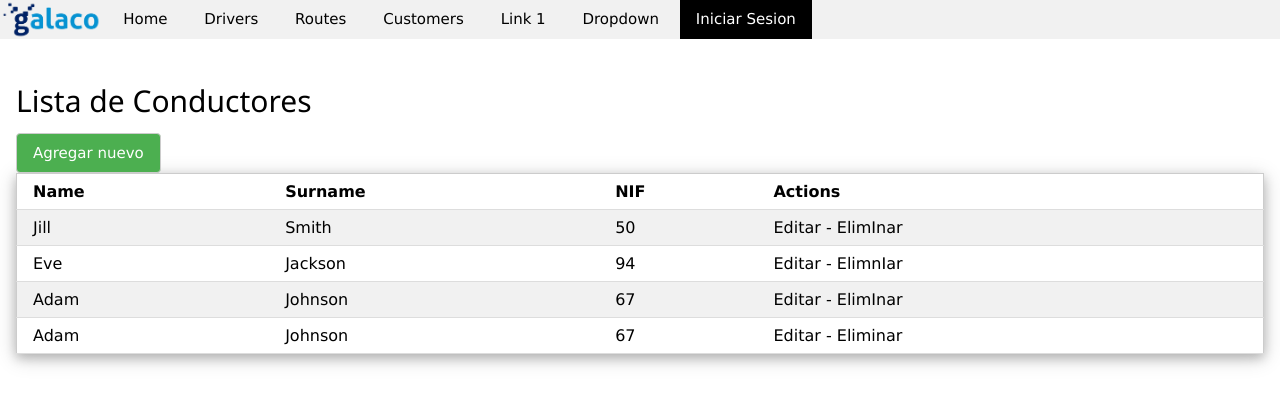
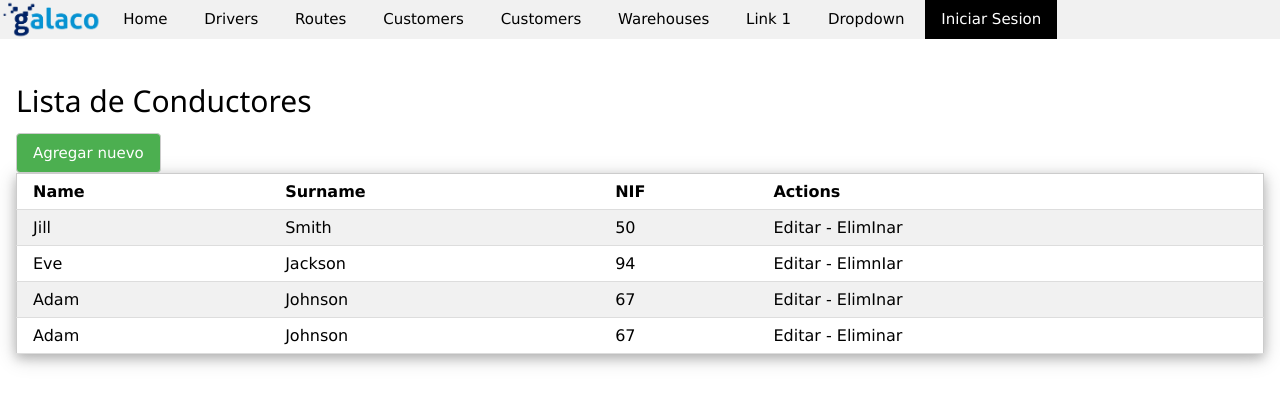
Before and after one commit to djcesargarcia/grupogalaco, a Django app: page /drivers in a window 1280 px wide. Shown: the top 405 px of the page. Run offline with Django 4.2, Linux system fonts and the light colour scheme.

Commit message:
News Changes Paths Urls and Views. Add to .gitignore a new directory.

```diff
--- a/transport/templates/navbar.html
+++ b/transport/templates/navbar.html
@@ -4,6 +4,8 @@
   <a href="{% url 'drivers' %}" class="w3-bar-item w3-button">Drivers</a>
   <a href="{% url 'routes' %}" class="w3-bar-item w3-button">Routes</a>
   <a href="{% url 'customers' %}" class="w3-bar-item w3-button">Customers</a>
+  <a href="{% url 'users' %}" class="w3-bar-item w3-button">Customers</a>
+  <a href="{% url 'warehouses' %}" class="w3-bar-item w3-button">Warehouses</a>
   <a href="#" class="w3-bar-item w3-button">Link 1</a>
   <div class="w3-dropdown-hover">
     <button class="w3-button">Dropdown</button>
--- a/transport/urls.py
+++ b/transport/urls.py
@@ -10,5 +10,6 @@ urlpatterns = [
     path('routes', views.routes, name="routes"),
     path('routes', views.create, name="create"),
     path('routes', views.edit, name="edit"),
-    path('customers', views.customers, name="customers")
+    path('customers', views.customers, name="customers"),
+    path('warehouses', views.warehouses, name="warehouses")
 ]
--- a/transport/views.py
+++ b/transport/views.py
@@ -14,10 +14,13 @@ def drivers(request):
     return render(request, 'drivers/index.html')
 
 def create(request):
-    return render(request,'drivers/crear.html')
+    return render(request, 'drivers/create.html')
 
 def edit(request):
-    return render(request, 'drivers/editar')
+    return render(request, 'drivers/edit.html')
+
+def form(request):
+    return render(request, 'drivers/form.html')
 
 #Path for Home.
 
@@ -29,9 +32,44 @@ def home(request):
 def routes(request):
     return render(request, 'routes/index.html')
 
+def create(request):
+    return render(request, 'routes/create.html')
+
+def edit(request):
+    return render(request, 'routes/edit.html')
+
+def form(request):
+    return render(request, 'routes/form.html')
+
 #Path for Customers.
 
 def customers(request):
     return render(request, 'customers/index.html')
 
+def create(request):
+    return render(request, 'customers/create.html')
+
+def edit(request):
+    return render(request, 'customers/edit.html')
+
+def form(request):
+    return render(request, 'customers/form.html')
+
 #Path for Users.
+
+def users(request):
+    return render(request, 'users/index.html')
+
+def create(request):
+    return render(request, 'users/create.html')
+
+def edit(request):
+    return render(request, 'users/edit.html')
+
+def form(request):
+    return render(request, 'users/form.html')
+
+#Path for Warehouses.
+
+def warehouses(request):
+    return render(request, 'warehouses/index.html')
```
Also changed, not shown: 1 other file.
